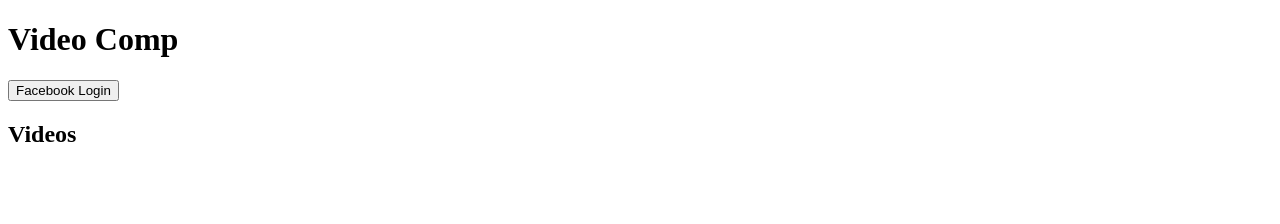
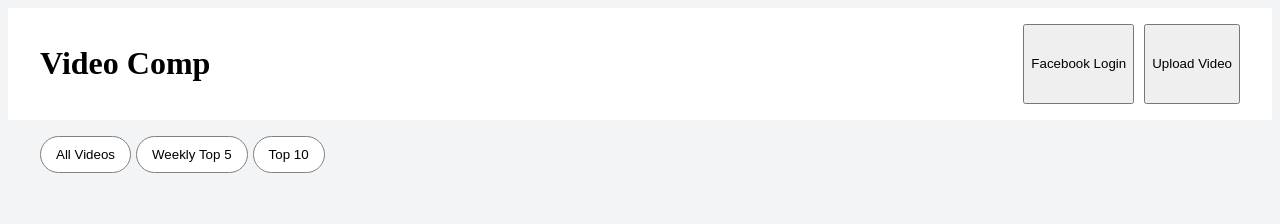
Before and after one commit to faethonAnt/video-comp, a website: page public/index.html in a window 1280 px wide. Drawn offline with Linux system fonts and the light colour scheme; no server answers.

Commit message:
landing page editing and functionality

```diff
--- a/public/index.html
+++ b/public/index.html
@@ -7,14 +7,24 @@
     <link rel="stylesheet" href="style.css">
 </head>
 
-    <header>
-        <h1>Video Comp</h1>
 
+    <body>
+        <header>
+            <h1>Video Comp</h1>
 
-        <button id="facebook-login-btn">Facebook Login</button>
-    </header>
-    <body>
-        <h2 id="video-head">Videos</h2>
+            <div id="header-actions">
+                <button id="facebook-login-btn">Facebook Login</button>
+                <button id="upload-btn">Upload Video</button>
+            </div>
+
+        </header>
+
+        <nav id="video-filtering">
+            <!--data-filter can be accessed with button.dataset.filter from js -->
+            <button class="tab" data-filter="all">All Videos</button>
+            <button class="tab" data-filter="week">Weekly Top 5</button>
+            <button class="tab" data-filter="alltime">Top 10</button>
+        </nav>
 
         <div id="videos-list">
         </div>
--- a/public/index.js
+++ b/public/index.js
@@ -28,9 +28,13 @@ async function loadVideos() {
     const data = await response.json();
     document.getElementById("videos-list").innerHTML = "";
     data.videos.forEach((video) => {
+      video.filepath = video.filePath.replace("public/", "/");
+      //TODO add username for the uploader
       document.getElementById("videos-list").innerHTML += `
     <div>
         <p>${video.title}</p>
+        <p>${video.createdAt}</p>
+        <video src="${video.filepath}"></video>
         <button id="vote-btn" onclick="voteVideo(${video.id})">Vote</button>
     </div>
 `;
--- a/public/style.css
+++ b/public/style.css
@@ -1,3 +1,48 @@
 #pending-list, #lottery-draw{
     display: none;
 }
+
+/* HEADER SECTION */
+header{
+    display: flex;
+    flex-direction: row;
+    justify-content: space-between;
+    background-color: white;
+    padding:16px 32px /* top/bottom, left/right */
+}
+
+#header-actions{
+    display: flex;
+    gap: 10px;
+}
+
+/* BODY SECTION */
+body{
+    background-color: #f3f4f6;
+}
+
+.tab{
+    background-color: white;
+    border: 1px solid gray ;
+    border-radius:20px;
+    padding: 10px 15px;
+}
+
+#video-filtering{
+    display: flex;
+    gap: 5px;
+    padding:16px 32px /* top/bottom, left/right */
+}
+
+#videos-list{
+    display: grid;
+    grid-template-columns: repeat(4,1fr);
+    gap: 30px;
+    padding: 16px 32px;
+}
+
+video{
+    width: 100%;
+    height:180px;
+    object-fit:cover;
+}
```
Also changed, not shown: 1 other file.
